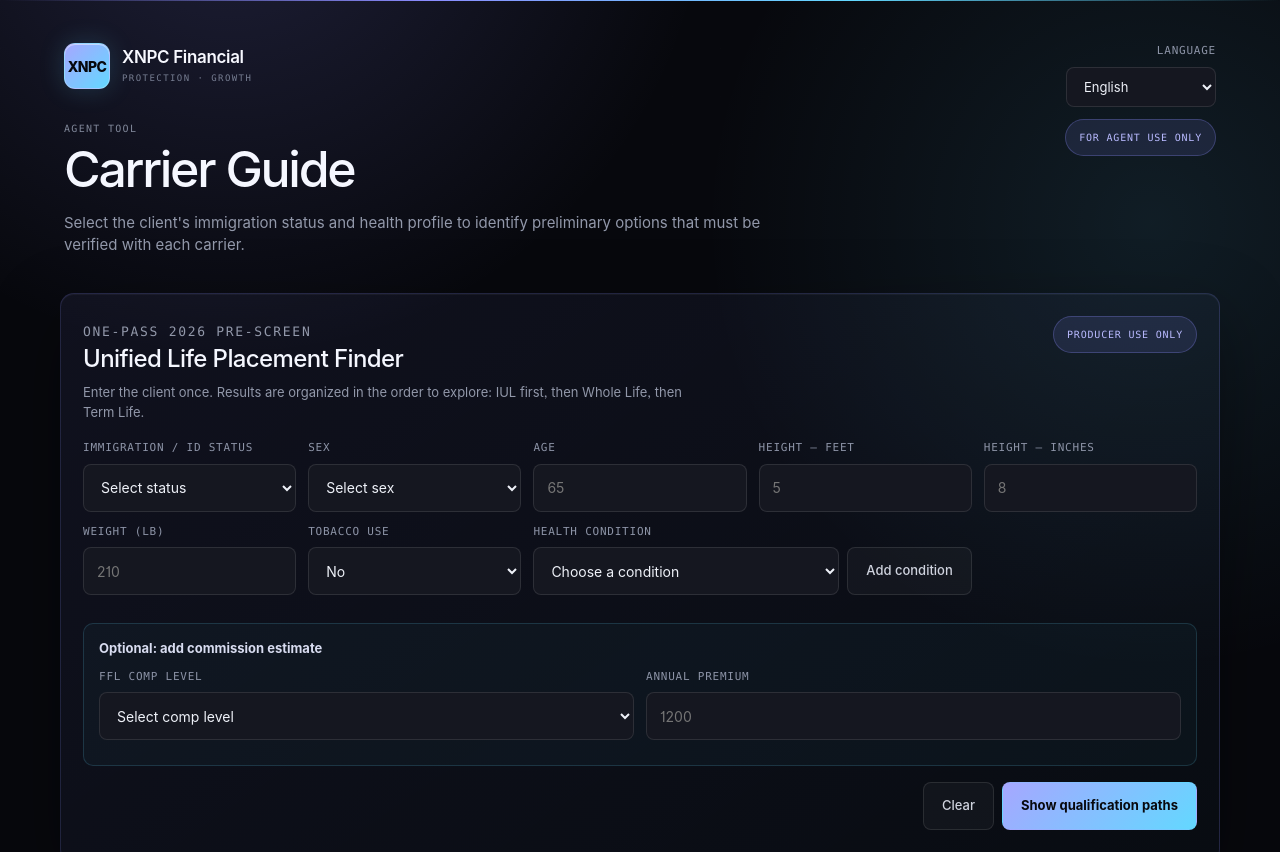
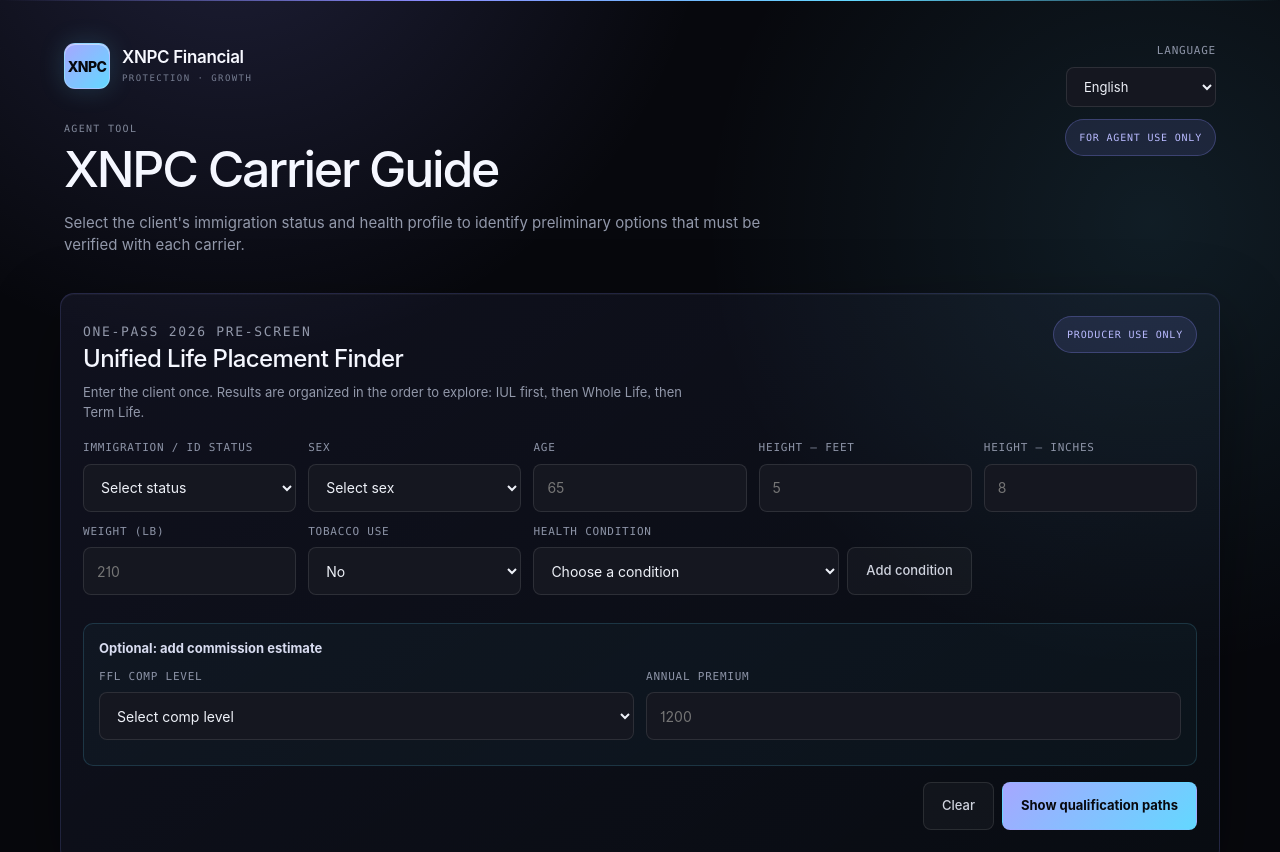
Before and after one commit to theemariogarcia/xnpc-carrier-guide-es, a plain HTML site: page index.html in a window 1280 px wide. Shown: the top 852 px of the page. Drawn offline with Linux system fonts and the light colour scheme.

Commit message:
Rename site to XNPC Carrier Guide

```diff
--- a/index.html
+++ b/index.html
@@ -4,7 +4,7 @@
   <meta charset="utf-8">
   <meta name="viewport" content="width=device-width, initial-scale=1">
   <meta name="theme-color" content="#07080d">
-  <title>Carrier Guide | XNPC Financial</title>
+  <title>XNPC Carrier Guide</title>
   <style>
     :root {
       --navy: #8b8cff;
@@ -539,7 +539,7 @@
           <span class="brand-copy"><strong>XNPC Financial</strong><span data-i18n="tagline">PROTECCIÓN · CRECIMIENTO</span></span>
         </div>
         <p class="eyebrow" data-i18n="eyebrow">Herramienta para agentes</p>
-        <h1 id="page-title" data-i18n="title">Carrier Guide</h1>
+        <h1 id="page-title" data-i18n="title">XNPC Carrier Guide</h1>
         <p class="lead" data-i18n="lead">Selecciona el estatus migratorio y el nivel de salud del cliente para identificar opciones preliminares que deben verificarse con cada carrier.</p>
       </div>
       <div class="hero-actions">
@@ -790,10 +790,10 @@
   <script>
     const i18n = {
       es: {
-        pageTitle: "Carrier Guide | XNPC Financial",
+        pageTitle: "XNPC Carrier Guide",
         tagline: "PROTECCIÓN · CRECIMIENTO",
         eyebrow: "Herramienta para agentes",
-        title: "Carrier Guide",
+        title: "XNPC Carrier Guide",
         lead: "Selecciona el estatus migratorio y el nivel de salud del cliente para identificar opciones preliminares que deben verificarse con cada carrier.",
         languageLabel: "Idioma",
         internal: "Uso interno de agentes",
@@ -819,10 +819,10 @@
         tableNote: "La tabla completa aparece abajo. Aplica filtros para reducirla."
       },
       en: {
-        pageTitle: "Carrier Guide | XNPC Financial",
+        pageTitle: "XNPC Carrier Guide",
         tagline: "PROTECTION · GROWTH",
         eyebrow: "Agent tool",
-        title: "Carrier Guide",
+        title: "XNPC Carrier Guide",
         lead: "Select the client's immigration status and health profile to identify preliminary options that must be verified with each carrier.",
         languageLabel: "Language",
         internal: "For agent use only",
```
Also changed, not shown: 1 other file.
